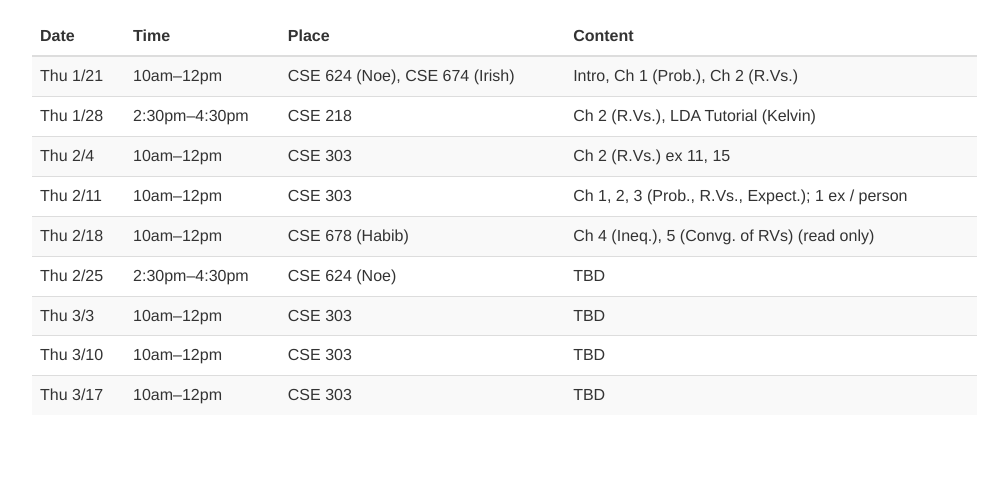
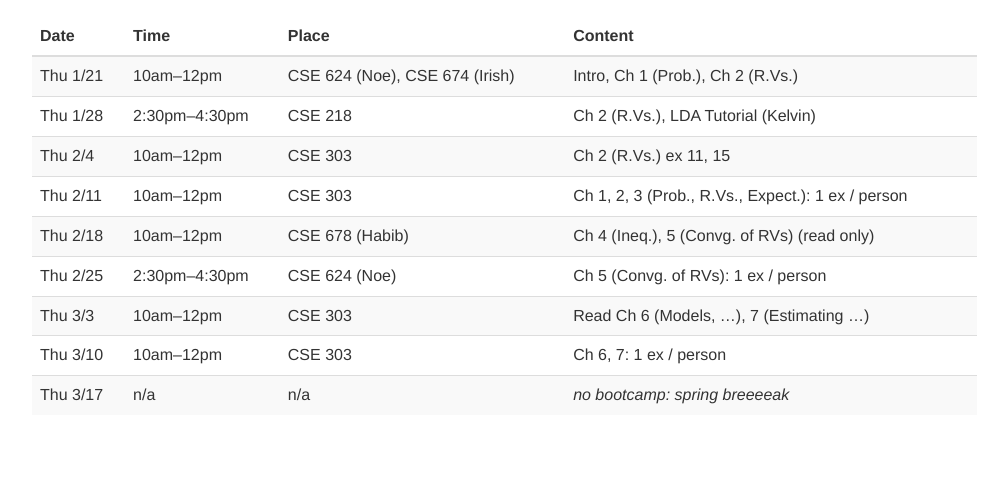
Before and after one commit to mbforbes/mlbc, a website: page index.html in a window 1280 px wide. Shown: the part 320-799 px from the top of the page, without its empty margins (38-1046 px from the left). Drawn offline with nearby package versions, Linux system fonts and the light colour scheme; some packages are replaced by stand-ins of ours.

Commit message:
Update schedule; add Makefile

```diff
--- a/index.html
+++ b/index.html
@@ -49,7 +49,7 @@
 <td>Thu 2/11</td>
 <td>10am–12pm</td>
 <td>CSE 303</td>
-<td>Ch 1, 2, 3 (Prob., R.Vs., Expect.); 1 ex / person</td>
+<td>Ch 1, 2, 3 (Prob., R.Vs., Expect.): 1 ex / person</td>
 </tr>
 <tr>
 <td>Thu 2/18</td>
@@ -61,25 +61,25 @@
 <td>Thu 2/25</td>
 <td>2:30pm–4:30pm</td>
 <td>CSE 624 (Noe)</td>
-<td>TBD</td>
+<td>Ch 5 (Convg. of RVs): 1 ex / person</td>
 </tr>
 <tr>
 <td>Thu 3/3</td>
 <td>10am–12pm</td>
 <td>CSE 303</td>
-<td>TBD</td>
+<td>Read Ch 6 (Models, …), 7 (Estimating …)</td>
 </tr>
 <tr>
 <td>Thu 3/10</td>
 <td>10am–12pm</td>
 <td>CSE 303</td>
-<td>TBD</td>
+<td>Ch 6, 7: 1 ex / person</td>
 </tr>
 <tr>
 <td>Thu 3/17</td>
-<td>10am–12pm</td>
-<td>CSE 303</td>
-<td>TBD</td>
+<td>n/a</td>
+<td>n/a</td>
+<td><em>no bootcamp: spring breeeeak</em></td>
 </tr>
 </tbody>
 </table>
```
Also changed, not shown: index.md (+5 -5 lines), 1 other file.
